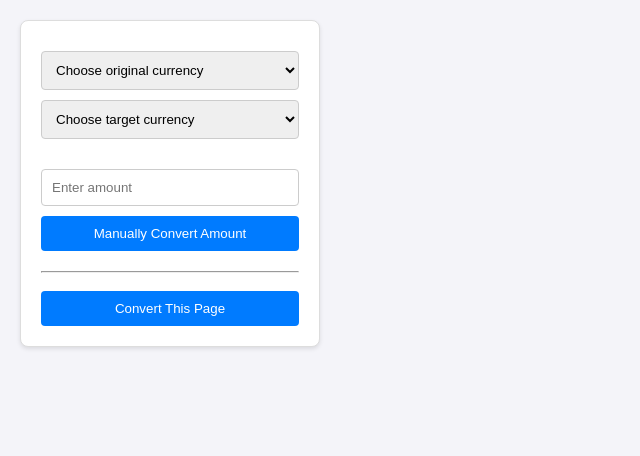
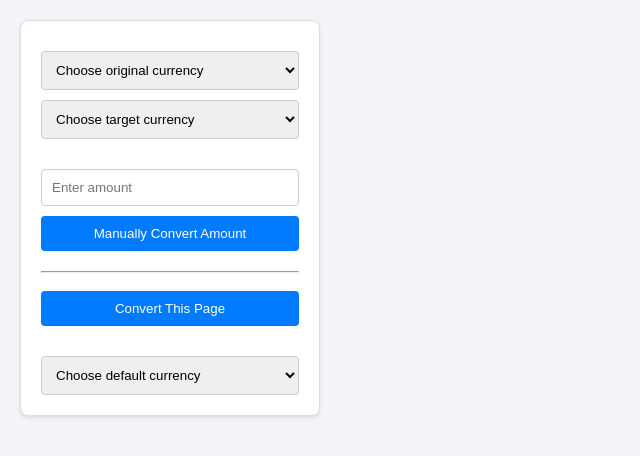
Before and after one commit to mreguler/currency-converter, a website built with webpack: page popup/popup.html in a window 1280 px wide. Shown: the whole page, without its empty margins (0-640 px from the left). Built offline with nearby package versions, Linux system fonts and the light colour scheme; some packages are replaced by stand-ins of ours; no server answers.

Commit message:
Add new “Choose default currency” selection
Button currently idle

```diff
--- a/popup/popup.html
+++ b/popup/popup.html
@@ -18,6 +18,12 @@
         <hr>
         <button id="convert-page">Convert This Page</button>
       </div>
+
+      <div class="padding-top">
+        <select id="default-currency">
+          <option selected disabled>Choose default currency</option>
+        </select>
+      </div>
     </div>
     <script type="module" src="../build/popup-bundle.js"></script>
   </body>
```
Lines whose indentation alone changed are shown as unchanged.
